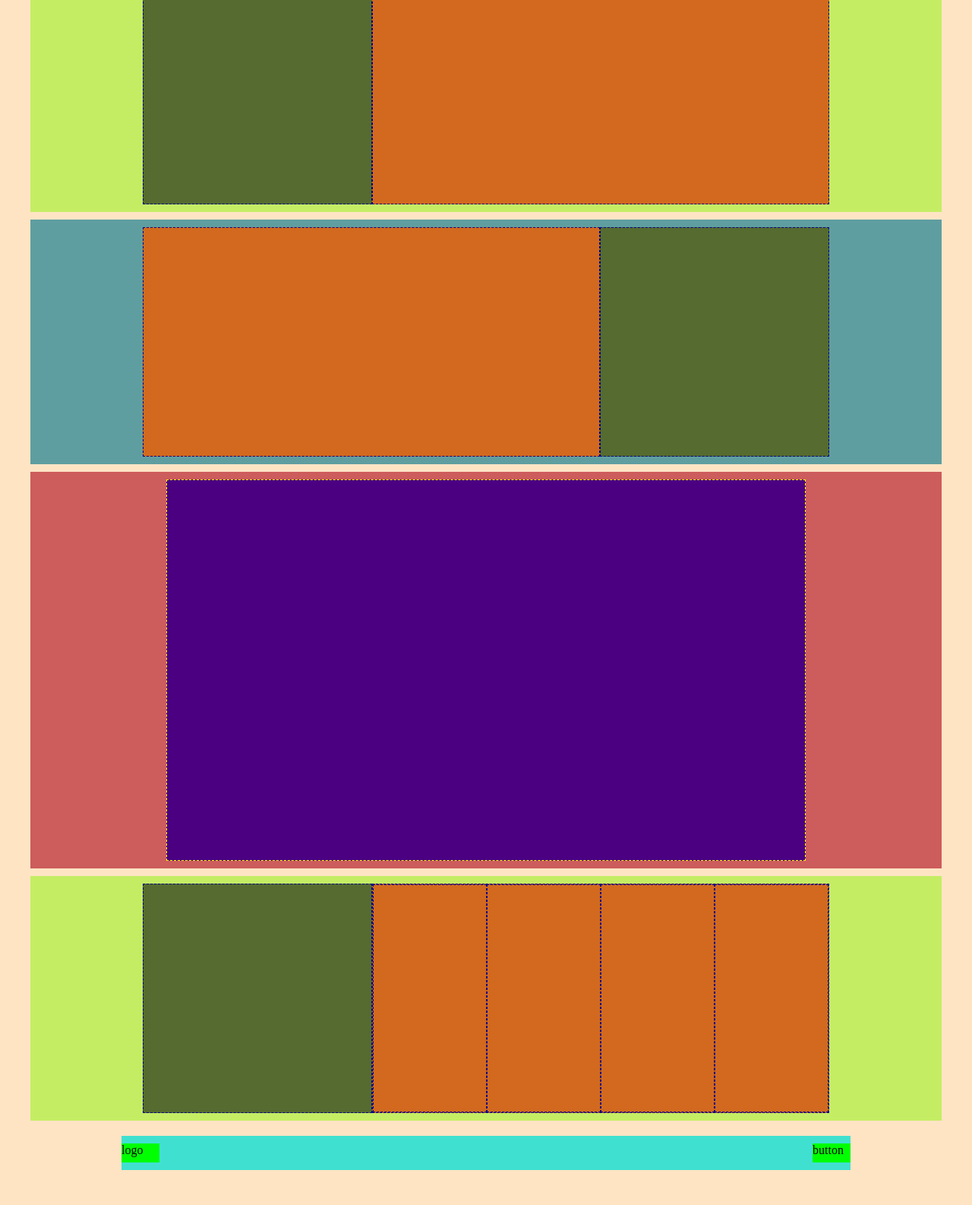
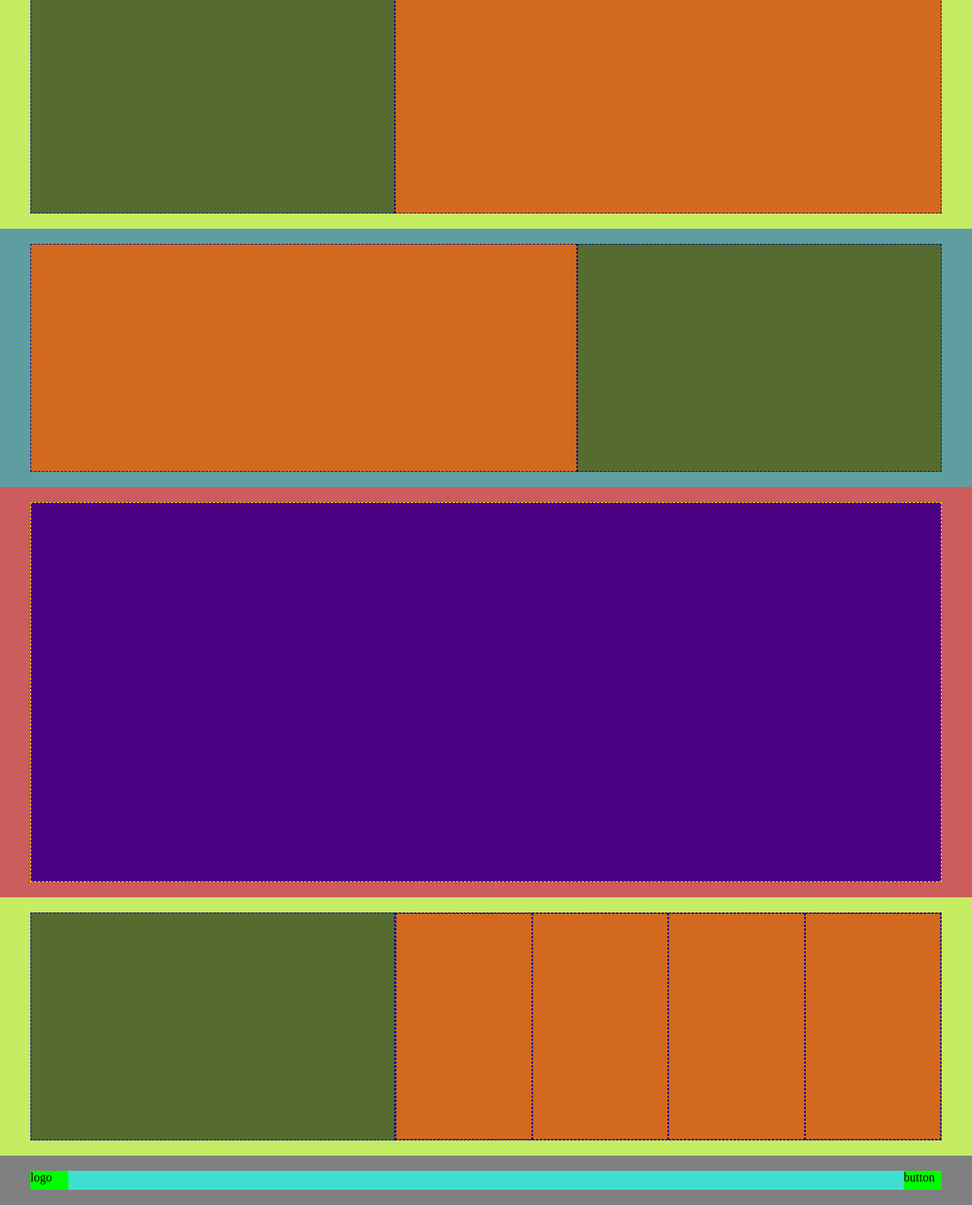
Before and after one commit to lembogeorgex/htmlcss-struttura-discord, a plain HTML site: page index.html in a window 1280 px wide. Shown: the part 809-2395 px from the top of the page at 76% size. Drawn offline with Linux system fonts and the light colour scheme.

Commit message:
fixed containing

```diff
--- a/css/style.css
+++ b/css/style.css
@@ -1,15 +1,30 @@
 /* Generics */
-body{
+*{
     margin: 0;
     padding: 0;
     box-sizing: border-box;
+}
+
+
+body{
     background-color: bisque;
 }
 
 .container{
     width: 1200px;
     margin: 0 auto;
+    padding-top: var(--m);
+    padding-bottom: var(--m);
 
+
+}
+
+header{
+    background-color: brown;
+}
+
+footer{
+    background-color: gray;
 }
 /* Utilities */
 
@@ -21,10 +36,6 @@ body{
     --xl: 50px;
 }
 
-*{
-    margin-top: var(--s);
-    margin-bottom: var(--s);
-}
 
 .flex{
     display: flex;
@@ -47,7 +58,7 @@ body{
    margin: 0;
 }
 .med{
-    width: 25%;
+    width: 40%;
     min-height: 300px;
     background-color: darkolivegreen;
     border: 1px dashed darkblue;
@@ -55,7 +66,7 @@ body{
 
 }
 .large{
-    width: 50%;
+    width: 60%;
     min-height:300px;
     background-color: chocolate;
     border: 1px dashed darkblue;
@@ -63,14 +74,14 @@ body{
 }
 
 .xlarge{
-    width: 65%;
+    width: 100%;
     min-height: 300px;
     background-color: violet;
     border: 1px dashed darkblue;
 }
 
 .xxlarge{
-    width: 70%;
+    width: 100%;
     min-height: 500px;
     background-color:indigo;
     border: 1px dashed yellow;
@@ -80,14 +91,14 @@ body{
 /* Header */
 
 nav{
-    width: 50%;
+    width: 70%;
     min-height: var(--xl);
     background-color: cyan ;
     border: 1px dashed darkblue;
 }
 
 .logo, .login{
-    width: 25%;
+    width: 15%;
     min-height: var(--xl);
     background-color: cyan;
     border: 1px dashed darkblue;
@@ -118,7 +129,7 @@ nav{
 }
 
 #smallfooter{
-    width: 80%;
+    width: 100%;
     display: flex;
     justify-content: center;
     justify-content: space-between;
--- a/index.html
+++ b/index.html
@@ -8,35 +8,49 @@
     <title>Fake Discord</title>
   </head>
   <body>
-    <div class="container">
-      <header class="flex">
+    <header>
+      <div class="container flex">
         <div class="logo">logo</div>
         <nav>navigazione</nav>
         <div class="login">login</div>
-      </header>
-      <div class="jumbotron flex">
+      </div>
+    </header>
+
+    <div class="jumbotron">
+      <div class="container flex">
         <div class="xlarge"></div>
       </div>
-      <div class="positive flex">
+    </div>
+
+    <div class="positive">
+      <div class="container flex">
         <div class="large"></div>
         <div class="med"></div>
       </div>
+    </div>
 
-      <div class="negative flex">
+    <div class="negative">
+      <div class="container flex">
         <div class="med"></div>
         <div class="large"></div>
       </div>
+    </div>
 
-      <div class="positive flex">
+    <div class="positive">
+      <div class="container flex">
         <div class="large"></div>
         <div class="med"></div>
       </div>
+    </div>
 
-      <div class="big flex">
+    <div class="big">
+      <div class="container flex">
         <div class="xxlarge"></div>
       </div>
+    </div>
 
-      <footer class="negative flex">
+    <footer class="negative">
+      <div class="container flex">
         <div class="med"></div>
         <div class="large flex">
           <div class="small"></div>
@@ -44,13 +58,16 @@
           <div class="small"></div>
           <div class="small"></div>
         </div>
-      </footer>
-      <footer class="flex">
+      </div>
+    </footer>
+
+    <footer>
+      <div class="container flex">
         <div id="smallfooter">
           <div class="xxs">logo</div>
           <div class="xxs">button</div>
         </div>
-      </footer>
-    </div>
+      </div>
+    </footer>
   </body>
 </html>
```
